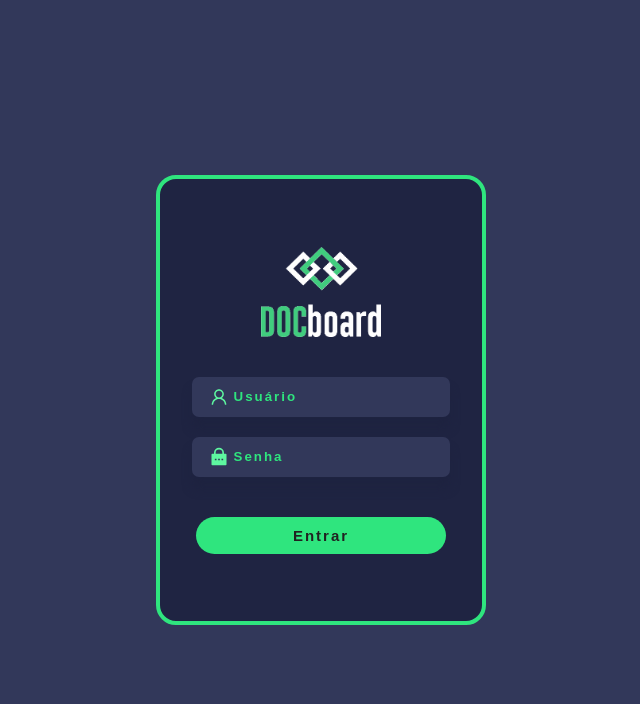
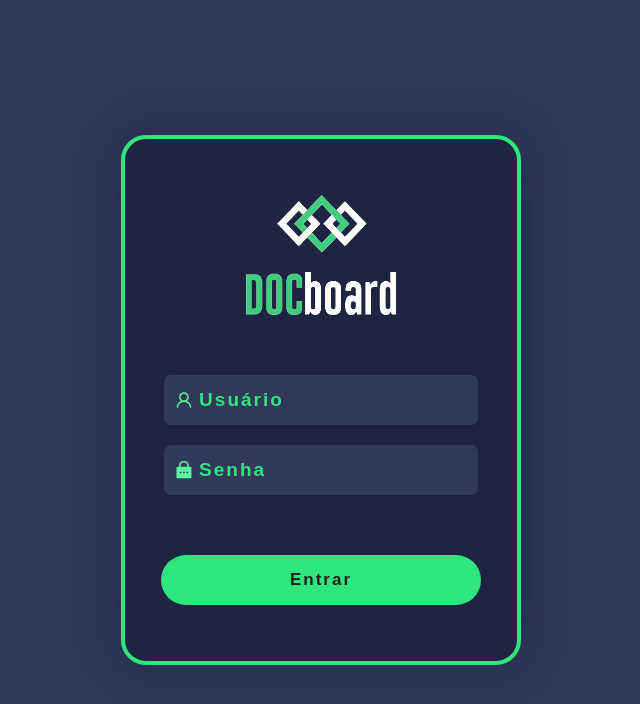
Before and after one commit to nicksonKLEY/metodologiaDeDesenvolvimento, a React (Create React App) app in the folder doc_board/: page / in a window 1280 px wide. Shown: the top 704 px of the page, without its empty margins (319-959 px from the left). Built offline with nearby package versions, Linux system fonts and the light colour scheme.

Commit message:
augmented login screen

```diff
--- a/doc_board/src/pages/SignIn/index.tsx
+++ b/doc_board/src/pages/SignIn/index.tsx
@@ -16,11 +16,17 @@ import { RiLockPasswordFill } from 'react-icons/ri'
 export default function SingIn() {
   const [user, setUser] = useState('')
   const [password, setPassword] = useState('')
+  // const users = [
+  //   { user: 'admin', password: '123456' },
+  //   { user: 'seller', password: '123456' },
+  //   { user: 'typist', password: '123456' },
+  // ]
 
   // const { signed } = useContext(AuthContext)
 
   function HandleLogin(e: { preventDefault: () => void }) {
     e.preventDefault()
+    alert('teste')
   }
 
   return (
--- a/doc_board/src/pages/SignIn/style.tsx
+++ b/doc_board/src/pages/SignIn/style.tsx
@@ -11,10 +11,11 @@ export const Container = styled.div`
 `
 
 export const ViewSingIn = styled.form`
-  height: 45rem;
-  width: 33rem;
+  height: 53rem;
+  width: 40rem;
   background-color: #1f2442;
-  border-radius: 2rem;
+  box-shadow: 0rem 0rem 5rem #1e2340c3;
+  border-radius: 2.5rem;
   align-items: center;
   display: flex;
   justify-content: center;
@@ -36,33 +37,35 @@ export const ViewInput = styled.div`
   border-radius: 0.7rem;
 `
 export const Input = styled.input`
-  width: 20rem;
+  width: 27rem;
+  height: 3rem;
   background-color: #32385a;
   margin-left: 0.5rem;
   color: #2fe57e;
   border: none;
   outline: none;
   font-weight: bold;
+  font-size: 1.9rem;
   letter-spacing: 0.2rem;
   &::placeholder {
     color: #2fe57e;
   }
 `
 export const BtnAcess = styled.button`
-  width: 25rem;
-  margin-top: 3rem;
+  width: 32rem;
+  height: 5rem;
+  margin-top: 5rem;
   background-color: #2fe57e;
   border: none;
-  border-radius: 2rem;
+  border-radius: 5rem;
   transition: all 0.5s;
   font-weight: bold;
   letter-spacing: 0.2rem;
-  font-size: 1.5rem;
+  font-size: 1.7rem;
   text-decoration: none;
   color: #212121;
   justify-content: center;
   padding: 1rem;
-  display: flex;
   cursor: pointer;
   &:hover {
     transform: scale(1.05);
@@ -70,8 +73,8 @@ export const BtnAcess = styled.button`
   }
 `
 export const Logo = styled.img`
-  width: 12rem;
-  height: 9rem;
-  margin-bottom: 3rem;
+  width: 15rem;
+  height: 12rem;
+  margin-bottom: 5rem;
 `
 export const ColorIcon = '#5ef7a0'
```
